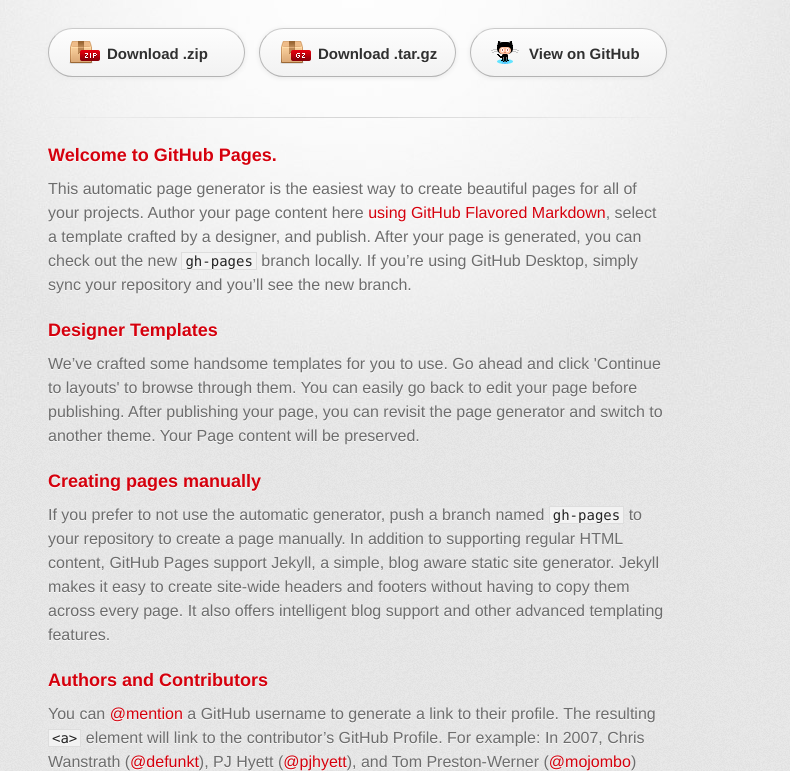
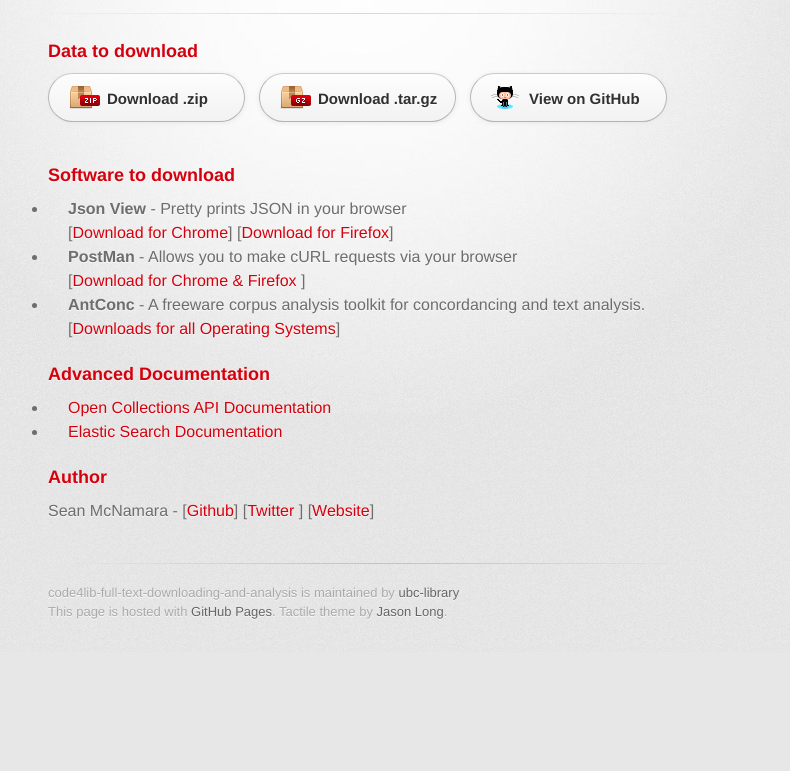
Before and after one commit to ubc-library/code4lib-full-text-downloading-and-analysis, a plain HTML site: page index.html in a window 1280 px wide. Shown: the part 160-931 px from the top of the page, without its empty margins (282-1072 px from the left). After the commit the page ends 812 px from the top, so only its background shows below. Drawn offline with Linux system fonts and the light colour scheme; a web font is replaced by a local one.

Commit message:
Crate github.io page

```diff
--- a/index.html
+++ b/index.html
@@ -10,7 +10,7 @@
     <!--[if lt IE 9]>
     <script src="//html5shiv.googlecode.com/svn/trunk/html5.js"></script>
     <![endif]-->
-    <title>code4lib-ftda by ubc-library</title>
+    <title>code4lib - Full Text Downloading and Analysis</title>
 </head>
 
 <body>
@@ -18,48 +18,73 @@
     <div class="inner">
 
         <header>
-          <h1>code4lib-ftda</h1>
-          <h2>Repository for &quot;Full Text Downloading and Analysis&quot; presentation at code4lib.</h2>
+            <h1>code4lib</h1>
+
+            <h2>Full Text Downloading and Analysis</h2>
         </header>
+        <hr>
+
+        <h3>
+            <a id="data-downloads" class="anchor" href="#data-downloads" aria-hidden="true">
+                <span class="octicon octicon-link"></span>
+            </a>
+            Data to download
+        </h3>
 
         <section id="downloads" class="clearfix">
-          <a href="https://github.com/ubc-library/code4lib-full-text-downloading-and-analysis/zipball/master" id="download-zip" class="button"><span>Download .zip</span></a>
-          <a href="https://github.com/ubc-library/code4lib-full-text-downloading-and-analysis/tarball/master" id="download-tar-gz" class="button"><span>Download .tar.gz</span></a>
+            <a href="https://github.com/ubc-library/code4lib-full-text-downloading-and-analysis/zipball/master" id="download-zip"
+               class="button"><span>Download .zip</span></a>
+            <a href="https://github.com/ubc-library/code4lib-full-text-downloading-and-analysis/tarball/master" id="download-tar-gz"
+               class="button"><span>Download .tar.gz</span></a>
             <a href="https://github.com/ubc-library/code4lib-full-text-downloading-and-analysis" id="view-on-github" class="button"><span>View on GitHub</span></a>
         </section>
 
-        <hr>
-
         <section id="main_content">
             <h3>
-<a id="welcome-to-github-pages" class="anchor" href="#welcome-to-github-pages" aria-hidden="true"><span class="octicon octicon-link"></span></a>Welcome to GitHub Pages.</h3>
+                <a id="software-to-download" class="anchor" href="#software-to-download" aria-hidden="true">
+                    <span class="octicon octicon-link"></span></a>
+                Software to download
+            </h3>
 
-<p>This automatic page generator is the easiest way to create beautiful pages for all of your projects. Author your page content here <a href="https://guides.github.com/features/mastering-markdown/">using GitHub Flavored Markdown</a>, select a template crafted by a designer, and publish. After your page is generated, you can check out the new <code>gh-pages</code> branch locally. If you’re using GitHub Desktop, simply sync your repository and you’ll see the new branch.</p>
+            <ul>
+                <li><strong>Json View</strong> - Pretty prints JSON in your browser <br/>
+                    [<a href="https://chrome.google.com/webstore/detail/jsonview/chklaanhfefbnpoihckbnefhakgolnmc?hl=en" target="_blank">Download
+                        for Chrome</a>]
+                    [<a href="https://addons.mozilla.org/en-us/firefox/addon/jsonview/" target="_blank">Download for Firefox</a>]
+                </li>
+                <li><strong>PostMan</strong> - Allows you to make cURL requests via your browser <br/>
+                    [<a href="https://www.getpostman.com/" target="_blank">Download for Chrome &amp; Firefox </a>]
+                </li>
+                <li><strong>AntConc</strong> - A freeware corpus analysis toolkit for concordancing and text analysis. <br/>
+                    [<a href="http://www.laurenceanthony.net/software/antconc/" target="_blank">Downloads for all Operating Systems</a>]
+                </li>
+            </ul>
 
             <h3>
-<a id="designer-templates" class="anchor" href="#designer-templates" aria-hidden="true"><span class="octicon octicon-link"></span></a>Designer Templates</h3>
+                <a id="advanced-documentation" class="anchor" href="#advanced-documentation" aria-hidden="true">
+                    <span class="octicon octicon-link"></span></a>
+                Advanced Documentation
+            </h3>
 
-<p>We’ve crafted some handsome templates for you to use. Go ahead and click 'Continue to layouts' to browse through them. You can easily go back to edit your page before publishing. After publishing your page, you can revisit the page generator and switch to another theme. Your Page content will be preserved.</p>
+            <ul>
+                <li><a href="https://open.library.ubc.ca/docs" target="_blank">Open Collections API Documentation</a></li>
+                <li><a href="https://www.elastic.co/guide/en/elasticsearch/reference/current/index.html" target="_blank">Elastic Search Documentation</a></li>
+            </ul>
 
             <h3>
-<a id="creating-pages-manually" class="anchor" href="#creating-pages-manually" aria-hidden="true"><span class="octicon octicon-link"></span></a>Creating pages manually</h3>
+                <a id="authors-and-contributors" class="anchor" href="#authors-and-contributors" aria-hidden="true"><span
+                        class="octicon octicon-link"></span></a>Author</h3>
 
-<p>If you prefer to not use the automatic generator, push a branch named <code>gh-pages</code> to your repository to create a page manually. In addition to supporting regular HTML content, GitHub Pages support Jekyll, a simple, blog aware static site generator. Jekyll makes it easy to create site-wide headers and footers without having to copy them across every page. It also offers intelligent blog support and other advanced templating features.</p>
+            <p>Sean McNamara - [<a href="https://github.com/seanmcn" target="_blank">Github</a>] [<a href="https://twitter.com/mrseanmcn" target="_blank">Twitter
+            </a>] [<a href="https://seanmcn.com" target="_blank">Website</a>]</p>
 
-<h3>
-<a id="authors-and-contributors" class="anchor" href="#authors-and-contributors" aria-hidden="true"><span class="octicon octicon-link"></span></a>Authors and Contributors</h3>
-
-<p>You can <a href="https://github.com/blog/821" class="user-mention">@mention</a> a GitHub username to generate a link to their profile. The resulting <code>&lt;a&gt;</code> element will link to the contributor’s GitHub Profile. For example: In 2007, Chris Wanstrath (<a href="https://github.com/defunkt" class="user-mention">@defunkt</a>), PJ Hyett (<a href="https://github.com/pjhyett" class="user-mention">@pjhyett</a>), and Tom Preston-Werner (<a href="https://github.com/mojombo" class="user-mention">@mojombo</a>) founded GitHub.</p>
-
-<h3>
-<a id="support-or-contact" class="anchor" href="#support-or-contact" aria-hidden="true"><span class="octicon octicon-link"></span></a>Support or Contact</h3>
-
-<p>Having trouble with Pages? Check out our <a href="https://help.github.com/pages">documentation</a> or <a href="https://github.com/contact">contact support</a> and we’ll help you sort it out.</p>
         </section>
 
         <footer>
-          code4lib-ftda is maintained by <a href="https://github.com/ubc-library">ubc-library</a><br>
-          This page was generated by <a href="https://pages.github.com">GitHub Pages</a>. Tactile theme by <a href="https://twitter.com/jasonlong">Jason Long</a>.
+            code4lib-full-text-downloading-and-analysis is maintained by <a href="https://github.com/ubc-library">ubc-library</a><br>
+            This page is hosted with <a href="https://pages.github.com">GitHub Pages</a>. Tactile theme by <a
+                href="https://twitter.com/jasonlong">Jason
+            Long</a>.
         </footer>
 
 
```
Lines whose indentation alone changed are shown as unchanged.
